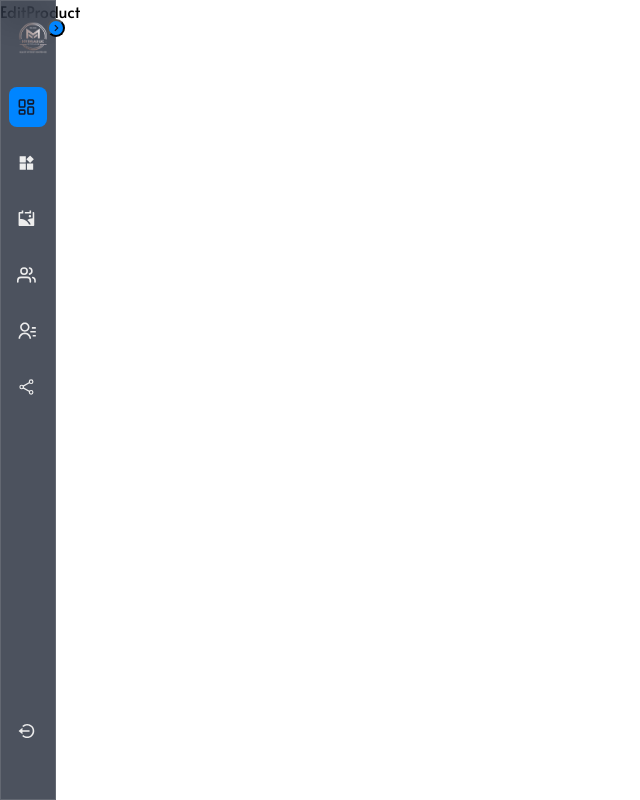
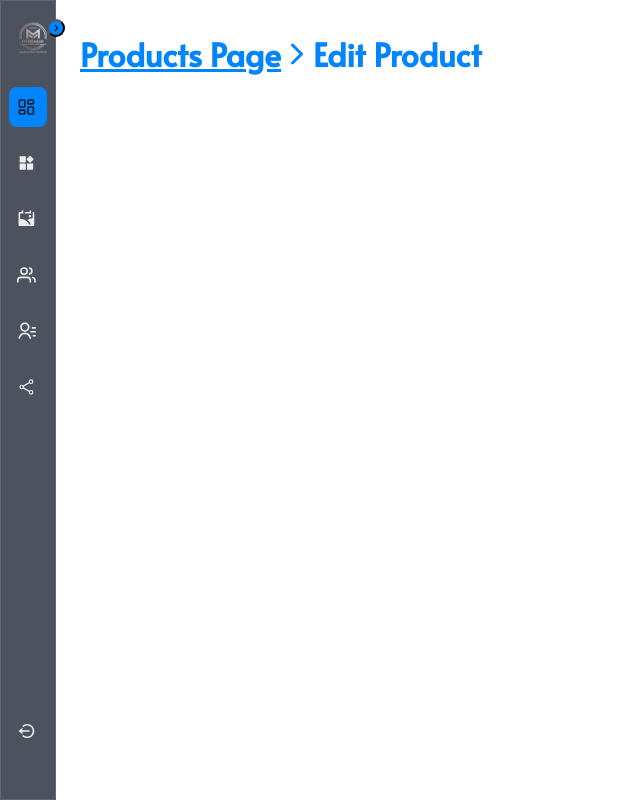
Before and after one commit to adityasharma0131/M.K-Hydraulics, a React (Vite) app in the folder client/: page /product-operation/edit-product in a window 1280 px wide. Shown: the whole page, without its empty margins (0-640 px from the left). Built offline with nearby package versions, Linux system fonts and the light colour scheme.

Commit message:
routing all the editing pages successfully

```diff
--- a/client/src/App.jsx
+++ b/client/src/App.jsx
@@ -193,7 +193,7 @@ const App = () => {
           }
         />
         <Route
-          path="/product-operation/edit-user"
+          path="/user-operation/edit-user"
           element={
             <AdminWrapper>
               <EditUser />
--- a/client/src/pages/EditCategory.jsx
+++ b/client/src/pages/EditCategory.jsx
@@ -7,11 +7,11 @@ const EditCategory = () => {
       <div className="dashboard-name">
         <div className="dash-opr-head">
           <h1>
-            <Link className="dash-head" to="/user-operation">
-              Users Page
+            <Link className="dash-head" to="/product-operation">
+              Products Page
             </Link>
             <IoIosArrowForward />
-            Add Users
+            Edit Category
           </h1>
         </div>
       </div>
--- a/client/src/pages/EditProduct.jsx
+++ b/client/src/pages/EditProduct.jsx
@@ -1,9 +1,22 @@
-import React from 'react'
+import React from "react";
+import { Link } from "react-router-dom";
+import { IoIosArrowForward } from "react-icons/io";
+const EditCategory = () => {
+  return (
+    <>
+      <div className="dashboard-name">
+        <div className="dash-opr-head">
+          <h1>
+            <Link className="dash-head" to="/product-operation">
+              Products Page
+            </Link>
+            <IoIosArrowForward />
+            Edit Product
+          </h1>
+        </div>
+      </div>
+    </>
+  );
+};
 
-const EditProduct = () => {
-  return (
-    <div>EditProduct</div>
-  )
-}
-
-export default EditProduct
+export default EditCategory;
--- a/client/src/pages/EditSocials.jsx
+++ b/client/src/pages/EditSocials.jsx
@@ -1,9 +1,22 @@
-import React from 'react'
-
+import React from "react";
+import { Link } from "react-router-dom";
+import { IoIosArrowForward } from "react-icons/io";
 const EditSocials = () => {
   return (
-    <div>EditSocials</div>
-  )
-}
+    <>
+      <div className="dashboard-name">
+        <div className="dash-opr-head">
+          <h1>
+            <Link className="dash-head" to="/social-operation">
+              Socials Page
+            </Link>
+            <IoIosArrowForward />
+            Edit Social
+          </h1>
+        </div>
+      </div>
+    </>
+  );
+};
 
-export default EditSocials
+export default EditSocials;
--- a/client/src/pages/EditUser.jsx
+++ b/client/src/pages/EditUser.jsx
@@ -1,9 +1,22 @@
-import React from 'react'
-
+import React from "react";
+import { Link } from "react-router-dom";
+import { IoIosArrowForward } from "react-icons/io";
 const EditUser = () => {
   return (
-    <div>EditUser</div>
-  )
-}
+    <>
+      <div className="dashboard-name">
+        <div className="dash-opr-head">
+          <h1>
+            <Link className="dash-head" to="/user-operation">
+              User Page
+            </Link>
+            <IoIosArrowForward />
+            Edit Product
+          </h1>
+        </div>
+      </div>
+    </>
+  );
+};
 
-export default EditUser
+export default EditUser;
--- a/client/src/pages/UserOperation.jsx
+++ b/client/src/pages/UserOperation.jsx
@@ -34,7 +34,7 @@ const UserOperation = () => {
                 <td>{user.name}</td>
                 <td>{user.email}</td>
                 <td className="action-icons">
-                  <Link to="/product-operation/edit-user" className="edit-link">
+                  <Link to="/user-operation/edit-user" className="edit-link">
                     <MdEditNote className="edit-icon" />
                   </Link>
                   <AiFillDelete className="delete-icon" />
```
